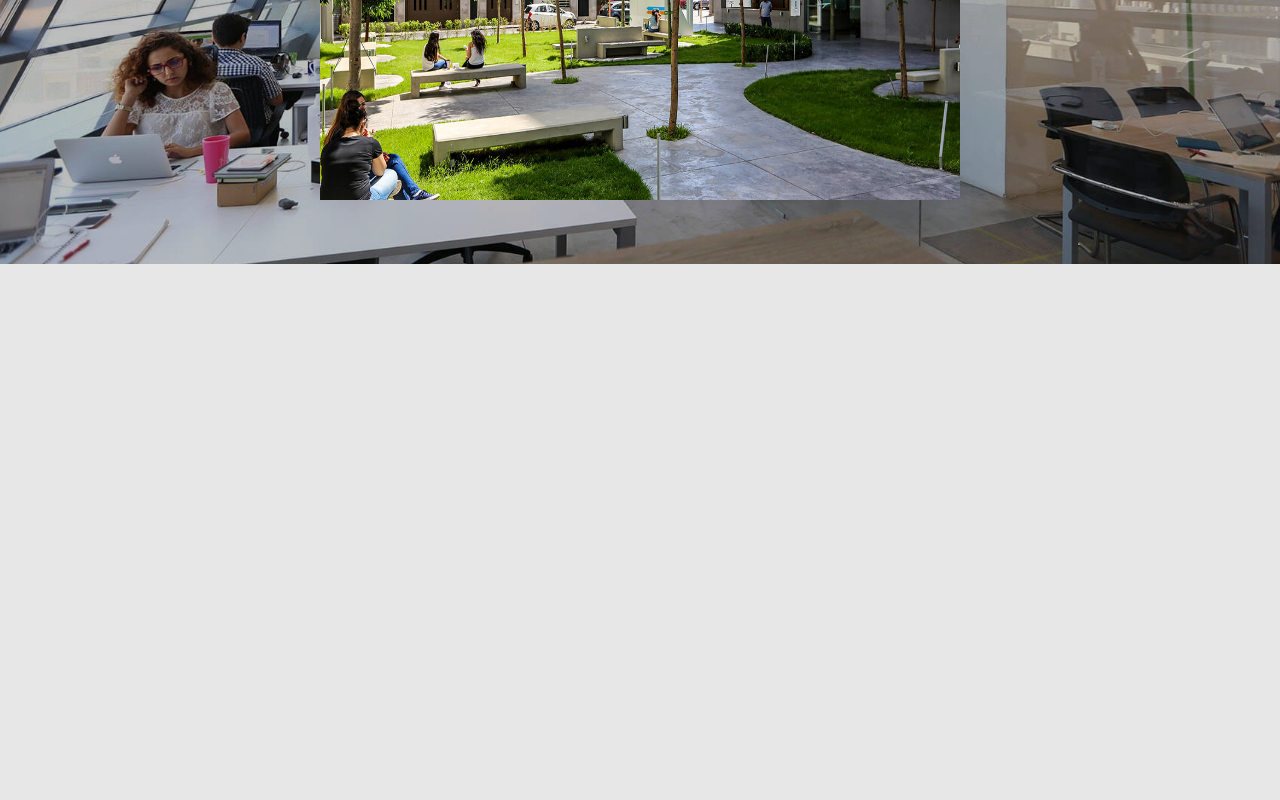
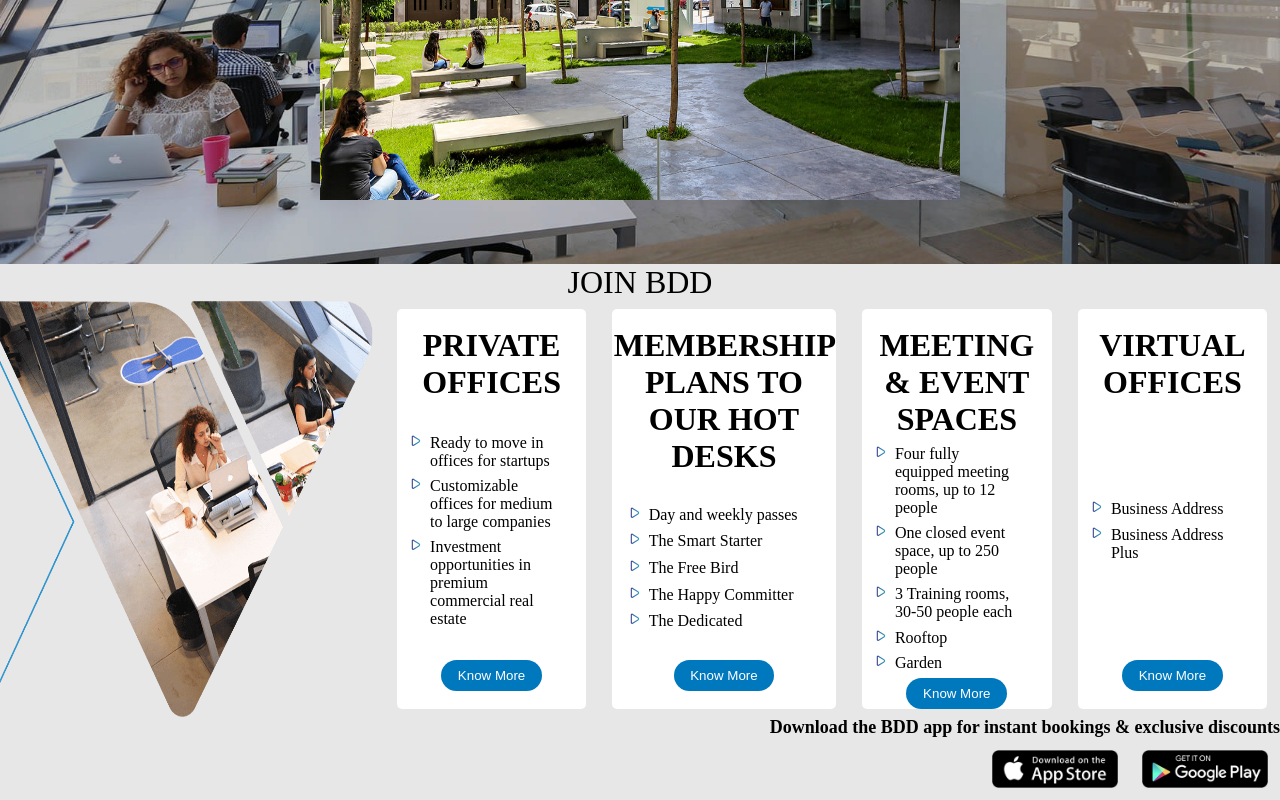
Before and after one commit to MoustafaIsm/bdd-clone-frontend, a plain HTML site: page index.html in a window 1280 px wide. Shown: the part 1673-2473 px from the top of the page. Before the commit the page ends 1937 px from the top, so only its background shows below. Drawn offline with Linux system fonts and the light colour scheme.

Commit message:
Finished BDD join section

```diff
--- a/index.html
+++ b/index.html
@@ -82,6 +82,69 @@
         <h3 class="title-white capitalize center-text">Explore the vision</h3>
         <img src="./images/videothumbnail.jpg" alt="Video Thumbnail">
     </section>
+    <!-- Join -->
+    <section class="join">
+        <div>
+            <p class="title capitalize center-text">Join BDD</p>
+        </div>
+        <div class="join-discription">
+            <div><img src="./images/joinbdd.png" alt="Join BDD"></div>
+            <div class="options">
+                <div class="option">
+                    <h3 class="title capitalize center-text">Private Offices</h3>
+                    <ul>
+                        <li>Ready to move in offices for startups</li>
+                        <li>Customizable offices for medium to large companies</li>
+                        <li>Investment opportunities in premium commercial real estate</li>
+                    </ul>
+                    <button class="btn">Know More</button>
+                </div>
+                <div class="option">
+                    <h3 class="title capitalize center-text">MEMBERSHIP PLANS TO OUR HOT DESKS</h3>
+                    <ul>
+                        <li>Day and weekly passes</li>
+                        <li>The Smart Starter</li>
+                        <li>The Free Bird</li>
+                        <li>The Happy Committer</li>
+                        <li>The Dedicated</li>
+                    </ul>
+                    <button class="btn">Know More</button>
+                </div>
+                <div class="option">
+                    <h3 class="title capitalize center-text">MEETING & EVENT SPACES</h3>
+                    <ul>
+                        <li>Four fully equipped meeting rooms, up to 12 people</li>
+                        <li>One closed event space, up to 250 people</li>
+                        <li>3 Training rooms, 30-50 people each</li>
+                        <li>Rooftop</li>
+                        <li>Garden</li>
+                    </ul>
+                    <button class="btn">Know More</button>
+                </div>
+                <div class="option">
+                    <h3 class="title capitalize center-text">VIRTUAL OFFICES
+                    </h3>
+                    <ul>
+                        <li>Business Address</li>
+                        <li>Business Address Plus</li>
+                    </ul>
+                    <button class="btn">Know More</button>
+                </div>
+            </div>
+        </div>
+    </section>
+    <!-- Download -->
+    <section class="download">
+        <p class="title bold">Download the BDD app for instant bookings & exclusive discounts</p>
+        <div class="download-options">
+            <img src="./images/app-store.png" alt="Apple Store">
+            <img src="./images/google-play.png" alt="Google Play">
+        </div>
+    </section>
+    <!-- BDD Stats -->
+    <section>
+
+    </section>
 </body>
 
 </html>
--- a/styles/styles.css
+++ b/styles/styles.css
@@ -124,6 +124,76 @@ body {
     padding: 5% 0%;
 }
 
+/* Join */
+.join {
+    display: flex;
+    flex-direction: column;
+    justify-content: center;
+    align-items: center;
+    width: 100%;
+}
+
+.join-discription {
+    display: flex;
+}
+.join-discription > div:first-child {
+    width: 30%;
+}
+
+.join-discription img {
+    width: 100%;
+}
+
+.options {
+    width: 70%;
+    display: flex;
+    flex-direction: row;
+    justify-content: center;
+}
+
+.option {
+    width: 25%;
+    height: 400px;
+    padding: 2%;
+    background-color: white;
+    margin: 1vh 1vw;
+    display: flex;
+    flex-direction: column;
+    align-items: center;
+    justify-content: space-between;
+    border-radius: 5px;
+}
+
+.option ul {
+    width: 80%;
+    list-style-image: url("/bdd-clone-frontend/images/bullet5.png");
+}
+
+.option > ul > li {
+    margin: 5% 0%;
+}
+
+/* Download */
+.download {
+    display: flex;
+    flex-direction: column;
+    align-items: end;
+}
+
+.download p {
+    font-size: large;
+}
+
+.download-options {
+    display: flex;
+    justify-content: end;
+}
+
+.download img {
+    width: 25%;
+    padding: 2%;
+}
+
 /* Utilities */
 .btn {
     background-color: #0078BE;
```
Also changed, not shown: images/app-store.png (added), images/bullet5.png (added), images/google-play.png (added), images/joinbdd.png (added).
